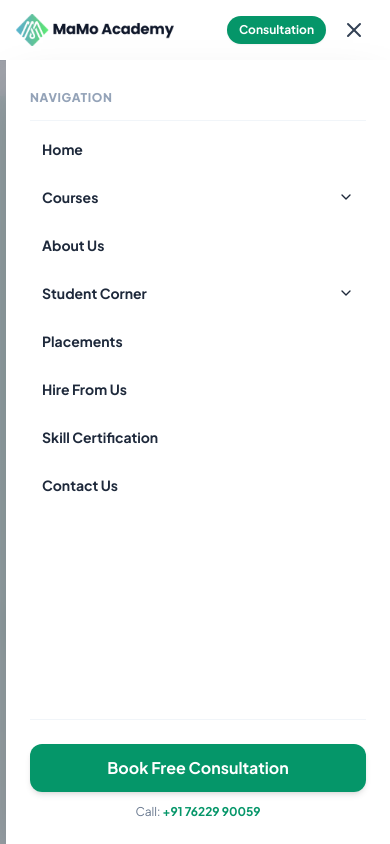
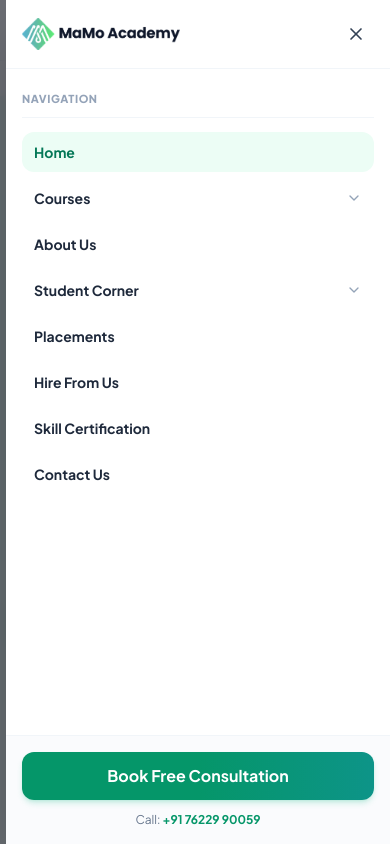
Before and after one commit to Miles2075/mamotechnolabs-main, a React (Vite) app: page / in a window 390 px wide. Both pictures are taken after a click on the button 354 px from the left and 30 px from the top of the page. Shown: the top 844 px of the page. Built offline with nearby package versions, Linux system fonts and the light colour scheme.

Commit message:
fix(navbar): resolve mobile drawer positioning overlap and top banner tablet text collision

```diff
--- a/src/components/Navbar.tsx
+++ b/src/components/Navbar.tsx
@@ -63,21 +63,22 @@ export const Navbar: React.FC<NavbarProps> = ({ currentRoute, navigateTo, openCo
     <header className="fixed top-0 left-0 right-0 z-50 transition-all duration-300">
       {/* Top Banner Notice */}
       <div className="bg-gradient-to-r from-slate-900 via-emerald-950 to-slate-900 text-white text-[11px] sm:text-xs py-1.5 font-medium border-b border-emerald-900/40 hidden md:block">
-        <div className="max-w-7xl mx-auto px-4 sm:px-6 lg:px-8 flex items-center justify-between">
-          <div className="flex items-center gap-2">
+        <div className="max-w-7xl mx-auto px-4 sm:px-6 lg:px-8 flex items-center justify-between gap-4">
+          <div className="flex items-center gap-2 min-w-0 flex-1">
             <span className="flex h-2 w-2 relative shrink-0">
               <span className="animate-ping absolute inline-flex h-full w-full rounded-full bg-emerald-400 opacity-75"></span>
               <span className="relative inline-flex rounded-full h-2 w-2 bg-emerald-500"></span>
             </span>
             <span className="text-emerald-300 font-semibold whitespace-nowrap">Admissions Open 2026:</span>
-            <span className="text-slate-300 truncate">New Batches in Generative AI, Full-Stack & Data Science</span>
+            <span className="text-slate-300 truncate hidden xl:inline">New Batches in Generative AI, Full-Stack & Data Science</span>
+            <span className="text-slate-300 truncate xl:hidden">New Tech Batches</span>
           </div>
-          <div className="flex items-center gap-4 text-slate-300 shrink-0">
-            <span className="flex items-center gap-1.5 whitespace-nowrap">
+          <div className="flex items-center gap-3 xl:gap-4 text-slate-300 shrink-0">
+            <span className="hidden lg:flex items-center gap-1.5 whitespace-nowrap">
               <Award className="w-3.5 h-3.5 text-amber-400 shrink-0" />
               ISO 9001:2015 Certified
             </span>
-            <span className="text-slate-600">•</span>
+            <span className="text-slate-600 hidden lg:inline">•</span>
             <a
               href="tel:+917622990059"
               className="hover:text-emerald-300 transition-colors flex items-center gap-1.5 font-semibold whitespace-nowrap"
@@ -426,16 +427,55 @@ export const Navbar: React.FC<NavbarProps> = ({ currentRoute, navigateTo, openCo
 
       {/* Mobile Drawer Navigation */}
       {mobileMenuOpen && (
-        <div className="lg:hidden fixed inset-x-0 top-[60px] bottom-0 bg-slate-900/40 backdrop-blur-sm z-50 animate-in fade-in duration-200">
-          <div className="bg-white h-full max-w-sm ml-auto p-6 shadow-2xl flex flex-col justify-between overflow-y-auto">
-            <div className="space-y-2">
-              <div className="pb-3 border-b border-slate-100">
-                <span className="text-xs font-extrabold uppercase tracking-wider text-slate-400">Navigation</span>
+        <div className="lg:hidden fixed inset-0 z-[100] flex justify-end">
+          {/* Backdrop */}
+          <div
+            className="fixed inset-0 bg-slate-950/60 backdrop-blur-sm transition-opacity"
+            onClick={() => setMobileMenuOpen(false)}
+            aria-hidden="true"
+          />
+
+          {/* Drawer Panel */}
+          <div className="relative w-full max-w-sm bg-white h-full shadow-2xl flex flex-col justify-between z-10 overflow-y-auto animate-in slide-in-from-right duration-300">
+            <div>
+              {/* Drawer Header with Logo and Close Button */}
+              <div className="p-4 sm:p-5 border-b border-slate-100 flex items-center justify-between sticky top-0 bg-white/95 backdrop-blur-md z-10">
+                <button
+                  onClick={() => handleNav('home')}
+                  className="flex items-center gap-2 text-left focus:outline-none"
+                  aria-label="MaMo Academy Home"
+                >
+                  <img
+                    src="/mamo-academy-logo.png"
+                    alt="MaMo Academy"
+                    className="h-8 w-auto object-contain"
+                    onError={(e) => {
+                      (e.currentTarget as HTMLImageElement).src = '/logomamo.png';
+                    }}
+                  />
+                </button>
+                <button
+                  onClick={() => setMobileMenuOpen(false)}
+                  className="p-2 rounded-xl text-slate-500 hover:text-slate-900 hover:bg-slate-100 transition-colors focus:outline-none"
+                  aria-label="Close navigation menu"
+                >
+                  <X className="w-5 h-5 text-slate-700" />
+                </button>
+              </div>
+
+              {/* Navigation Links */}
+              <div className="p-4 sm:p-6 space-y-1.5">
+                <div className="pb-2 mb-2 border-b border-slate-100">
+                  <span className="text-[11px] font-extrabold uppercase tracking-wider text-slate-400">Navigation</span>
                 </div>
 
                 <button
                   onClick={() => handleNav('home')}
-                className="w-full text-left py-2.5 px-3 rounded-xl text-sm font-bold text-slate-800 hover:bg-slate-50"
+                  className={`w-full text-left py-2.5 px-3 rounded-xl text-sm font-bold transition-colors ${
+                    currentRoute === 'home'
+                      ? 'text-brand-700 bg-brand-50'
+                      : 'text-slate-800 hover:bg-slate-50'
+                  }`}
                 >
                   Home
                 </button>
@@ -447,7 +487,7 @@ export const Navbar: React.FC<NavbarProps> = ({ currentRoute, navigateTo, openCo
                     className="w-full flex items-center justify-between py-2.5 px-3 rounded-xl text-sm font-bold text-slate-800 hover:bg-slate-50"
                   >
                     <span>Courses</span>
-                  <ChevronDown className={`w-4 h-4 transition-transform ${mobileCoursesOpen ? 'rotate-180' : ''}`} />
+                    <ChevronDown className={`w-4 h-4 transition-transform ${mobileCoursesOpen ? 'rotate-180 text-brand-600' : 'text-slate-400'}`} />
                   </button>
                   {mobileCoursesOpen && (
                     <div className="pl-4 pr-2 py-2 space-y-1 bg-slate-50 rounded-2xl mt-1 text-xs font-semibold">
@@ -464,7 +504,11 @@ export const Navbar: React.FC<NavbarProps> = ({ currentRoute, navigateTo, openCo
 
                 <button
                   onClick={() => handleNav('about')}
-                className="w-full text-left py-2.5 px-3 rounded-xl text-sm font-bold text-slate-800 hover:bg-slate-50"
+                  className={`w-full text-left py-2.5 px-3 rounded-xl text-sm font-bold transition-colors ${
+                    currentRoute === 'about'
+                      ? 'text-brand-700 bg-brand-50'
+                      : 'text-slate-800 hover:bg-slate-50'
+                  }`}
                 >
                   About Us
                 </button>
@@ -476,7 +520,7 @@ export const Navbar: React.FC<NavbarProps> = ({ currentRoute, navigateTo, openCo
                     className="w-full flex items-center justify-between py-2.5 px-3 rounded-xl text-sm font-bold text-slate-800 hover:bg-slate-50"
                   >
                     <span>Student Corner</span>
-                  <ChevronDown className={`w-4 h-4 transition-transform ${mobileStudentOpen ? 'rotate-180' : ''}`} />
+                    <ChevronDown className={`w-4 h-4 transition-transform ${mobileStudentOpen ? 'rotate-180 text-brand-600' : 'text-slate-400'}`} />
                   </button>
                   {mobileStudentOpen && (
                     <div className="pl-4 pr-2 py-2 space-y-1 bg-slate-50 rounded-2xl mt-1 text-xs font-semibold">
@@ -492,45 +536,63 @@ export const Navbar: React.FC<NavbarProps> = ({ currentRoute, navigateTo, openCo
 
                 <button
                   onClick={() => handleNav('placements')}
-                className="w-full text-left py-2.5 px-3 rounded-xl text-sm font-bold text-slate-800 hover:bg-slate-50"
+                  className={`w-full text-left py-2.5 px-3 rounded-xl text-sm font-bold transition-colors ${
+                    currentRoute === 'placements'
+                      ? 'text-brand-700 bg-brand-50'
+                      : 'text-slate-800 hover:bg-slate-50'
+                  }`}
                 >
                   Placements
                 </button>
 
                 <button
                   onClick={() => handleNav('hire')}
-                className="w-full text-left py-2.5 px-3 rounded-xl text-sm font-bold text-slate-800 hover:bg-slate-50"
+                  className={`w-full text-left py-2.5 px-3 rounded-xl text-sm font-bold transition-colors ${
+                    currentRoute === 'hire'
+                      ? 'text-brand-700 bg-brand-50'
+                      : 'text-slate-800 hover:bg-slate-50'
+                  }`}
                 >
                   Hire From Us
                 </button>
 
                 <button
                   onClick={() => handleNav('skill')}
-                className="w-full text-left py-2.5 px-3 rounded-xl text-sm font-bold text-slate-800 hover:bg-slate-50"
+                  className={`w-full text-left py-2.5 px-3 rounded-xl text-sm font-bold transition-colors ${
+                    currentRoute === 'skill'
+                      ? 'text-brand-700 bg-brand-50'
+                      : 'text-slate-800 hover:bg-slate-50'
+                  }`}
                 >
                   Skill Certification
                 </button>
 
                 <button
                   onClick={() => handleNav('contact')}
-                className="w-full text-left py-2.5 px-3 rounded-xl text-sm font-bold text-slate-800 hover:bg-slate-50"
+                  className={`w-full text-left py-2.5 px-3 rounded-xl text-sm font-bold transition-colors ${
+                    currentRoute === 'contact'
+                      ? 'text-brand-700 bg-brand-50'
+                      : 'text-slate-800 hover:bg-slate-50'
+                  }`}
                 >
                   Contact Us
                 </button>
               </div>
+            </div>
 
-            <div className="pt-6 border-t border-slate-100 space-y-3">
+            {/* Drawer Footer CTA */}
+            <div className="p-4 sm:p-6 border-t border-slate-100 space-y-3 bg-slate-50/70">
               <button
                 onClick={() => {
                   setMobileMenuOpen(false);
                   openCounseling();
                 }}
-                className="w-full py-3 rounded-xl text-center font-bold text-white bg-gradient-to-r from-brand-600 to-emerald-600 shadow-md"
+                className="w-full py-3 rounded-xl text-center font-bold text-white bg-gradient-to-r from-brand-600 via-emerald-600 to-teal-600 shadow-md shadow-brand-500/20 hover:shadow-glow transition-all"
               >
                 Book Free Consultation
               </button>
               <div className="text-center text-xs text-slate-500">
-                Call: <a href="tel:+917622990059" className="font-bold text-brand-600">+91 76229 90059</a>
+                Call: <a href="tel:+917622990059" className="font-bold text-brand-600 hover:underline">+91 76229 90059</a>
               </div>
             </div>
           </div>
```
Lines whose indentation alone changed are shown as unchanged.
